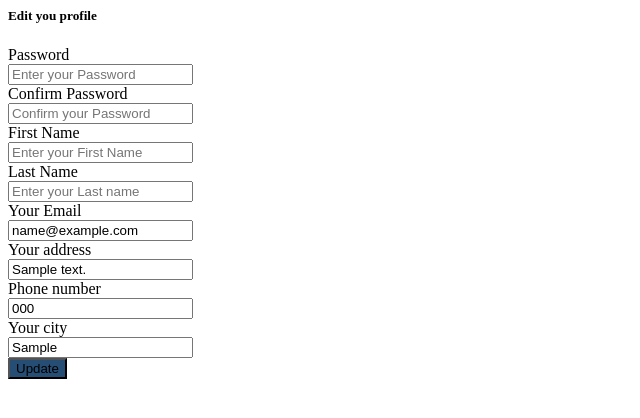
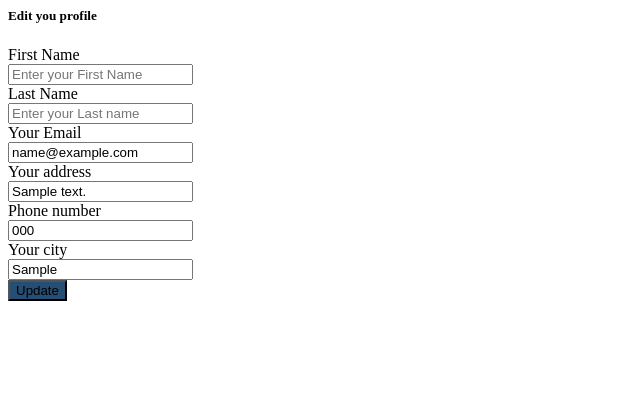
Before and after one commit to RadovanG/Auk, a PHP site: page /edit_profile.php in a window 1280 px wide. Shown: the top 418 px of the page, without its empty margins (0-640 px from the left). Run offline with PHP 8.4, Linux system fonts and the light colour scheme; the visitor is signed in with stand-in values (Sample User, id 1); tables that the repository leaves empty or names only in its code hold one stand-in row (values such as "Sample post"); data that the repository does not hold is empty; some libraries are stand-ins or nearby versions.

Commit message:
edit profile skinut pass

```diff
--- a/edit_profile.php
+++ b/edit_profile.php
@@ -23,29 +23,11 @@ echo'<div class="container">
             <h5>Edit you profile</h5>
             <form id="forma">
 
-                <div class="form-group">
-                    <label for="password" class="cols-sm-2 control-label">Password</label>
-                    <div class="cols-sm-10">
-                        <div class="input-group">
-                            <input type="password" class="form-control" name="password" id="password"  placeholder="Enter your Password"/>
-                        </div>
-                    </div>
-                </div>
-                <span id="errorPassword" hidden="hidden" style="color:red">Password must not be empty!</span>
-                <div class="form-group">
-                    <label for="confirm" class="cols-sm-2 control-label">Confirm Password</label>
-                    <div class="cols-sm-10">
-                        <div class="input-group">
-                            <input type="password" class="form-control" name="confirm" id="confirm"  placeholder="Confirm your Password"/>
-                        </div>
-                    </div>
-                </div>
-
  <div class="form-group">
                     <label for="firstName" class="cols-sm-2 control-label">First Name</label>
                     <div class="cols-sm-10">
                         <div class="input-group">
-                            <input type="text" class="form-control" name="firstName" id="firstName"  placeholder="Enter your First Name"/>
+                            <input type="text" class="form-control" name="firstName" id="firstName" value="'.$row['firstName'].'"  placeholder="Enter your First Name"/>
                         </div>
                     </div>
                 </div>
@@ -55,7 +37,7 @@ echo'<div class="container">
                     <label for="lastName" class="cols-sm-2 control-label">Last Name</label>
                     <div class="cols-sm-10">
                         <div class="input-group">
-                            <input type="text" class="form-control" name="lastName" id="lastName"  placeholder="Enter your Last name"/>
+                            <input type="text" class="form-control" name="lastName" id="lastName"  value="'.$row['lastName'].'" placeholder="Enter your Last name"/>
                         </div>
                     </div>
                 </div>
--- a/js/edit_profile.js
+++ b/js/edit_profile.js
@@ -6,8 +6,6 @@ $(document).ready(function () {
     $('#forma').submit(function (e) {
         e.preventDefault();
 
-        var errorPassword=true;
-        var errorRepeatPassword=true;
         var errorEmail=true;
         var errorAddress=true;
         var errorPhone=true;
@@ -15,8 +13,6 @@ $(document).ready(function () {
         var errorFirstName=true;
         var errorLastName=true;
 
-        var password=$('#password').val().trim();
-        var repeatPassword=$("#confirm").val().trim();
         var email = $('#email').val().trim();
         var address=$('#address').val().trim();
         var phone=$('#phone').val().trim();
@@ -54,31 +50,7 @@ $(document).ready(function () {
         }
 
 
-        if (password == "") {
-            $('#errorPassword').css("display", "block");
-            errorPassword = true;
-        }
-        else {
-            $("#errorPassword").css("display", "none");
-            errorPassword = false;
-        }
 
-        if (repeatPassword == "" || password!=repeatPassword) {
-            $('#errorPassword').css("display", "block");
-            errorPassword= true;
-        }
-        else {
-            $("#errorPassword").css("display", "none");
-            errorPassword = false;
-        }
-        if (repeatPassword == "" || password!=repeatPassword) {
-            $('#errorPassword').css("display", "block");
-            errorPassword= true;
-        }
-        else {
-            $("#errorPassword").css("display", "none");
-            errorPassword = false;
-        }
 
 
         if (address == "") {
@@ -124,14 +96,14 @@ $(document).ready(function () {
             $("#errorLastName").css("display", "none");
             errorLastName = false;
         }
-        if (!errorEmail && !errorPassword && !errorPhone &&!errorCity && !errorLastName && !errorFirstName) {
+        if (!errorEmail  && !errorPhone &&!errorCity && !errorLastName && !errorFirstName) {
 
 
             $.ajax({
                 type: "POST",
                 url: "edit_profile-db.php",
                 cache: false,
-                data:  { id:id, password : password,email: email ,address : address,phone : phone,city : city,firstName:firstName, lastName:lastName },
+                data:  { id:id, email: email ,address : address,phone : phone,city : city,firstName:firstName, lastName:lastName },
                 success: successFnc,
                 error: errorFnc,
                 dataType: "json"
--- a/login.php
+++ b/login.php
@@ -1,7 +1,6 @@
 <?php session_start()?>
 <html>
 <head>
-    <title></title>
     <title>AH</title>
     <link href="css/bootstrap.min.css" rel="stylesheet" type="text/css">
     <link href="css/login_css.css" rel="stylesheet" type="text/css">
```
Also changed, not shown: edit_profile-db.php (+3 -8 lines), saveimage.php (+47 -9 lines).
